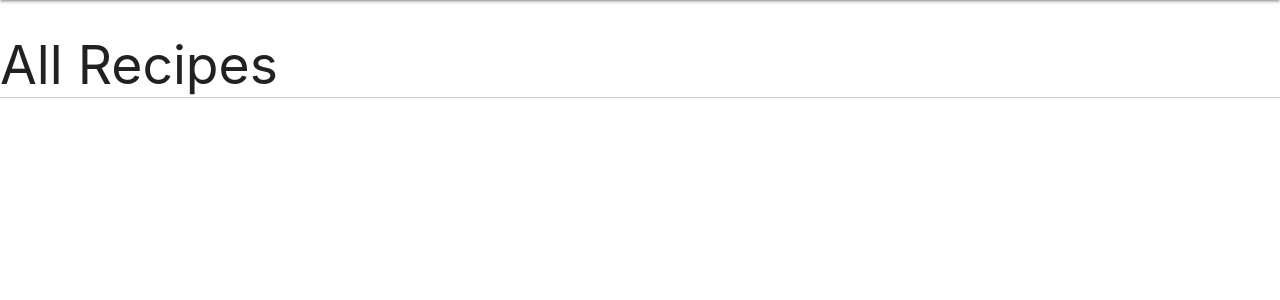
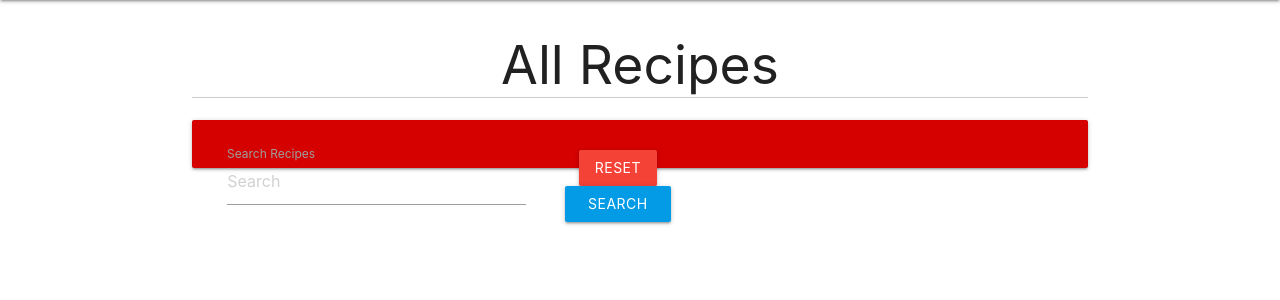
Before and after one commit to lisa1Q84/somelikeithot-recipes, a Flask app: page /get_recipes in a window 1280 px wide. Shown: the part 64-364 px from the top of the page. Run offline with Flask 2, Linux system fonts and the light colour scheme; data that the repository does not hold is empty; some libraries are stand-ins or nearby versions.

Commit message:
add search bar to recipes site

```diff
--- a/templates/recipes.html
+++ b/templates/recipes.html
@@ -1,12 +1,44 @@
 {% extends 'base.html'%}
 {% block content %}
 
+<div class="container center-align">
+
+    <div class="row">
         <h2 class="align-center"> All Recipes</h2>
+        <div class="card-panel red accent-4">
+            <form action="{{ url_for('search')}}" method="post" class="col 12">
+                <div class="row valign-wrapper center-align">
 
+                    <div class="input-field col s12 m8">
+                        <input type="text" name="query" id="query" minlength="3" placeholder="Search" class="validate" required>
+                            <label for="query">Search Recipes</label>
+                    </div>
+
+                    <div class="col s12 m4">
+                        <a href="{{ url_for('get_recipes') }}" class="red btn text-shadow">Reset</a>
+                        <button type="submit" class="light-blue darken-1 btn text-shadow">
+                            <i class="fas fa-search left"></i> Search
+                        </button>
+                    </div>
+
+                </div>
+            </form>
+        </div>
+    </div>
+
+    <div class="row">
+        <div class="filter-options">
+
+
+
+
+
+        </div>
+    </div>
 
     <div class="row">
         {% for recipe in recipes %}
-    <div class="col s12 m7">
+        <div class="col s12 m4">
             <a href="{{ url_for('recipe', recipe_id=recipe._id) }}">
                 <div class="card medium">
                     <div class="card-image">
@@ -22,4 +54,6 @@
         {% endfor %}
     </div>
 
+</div>
+
 {% endblock %}
```
Lines whose indentation alone changed are shown as unchanged.
